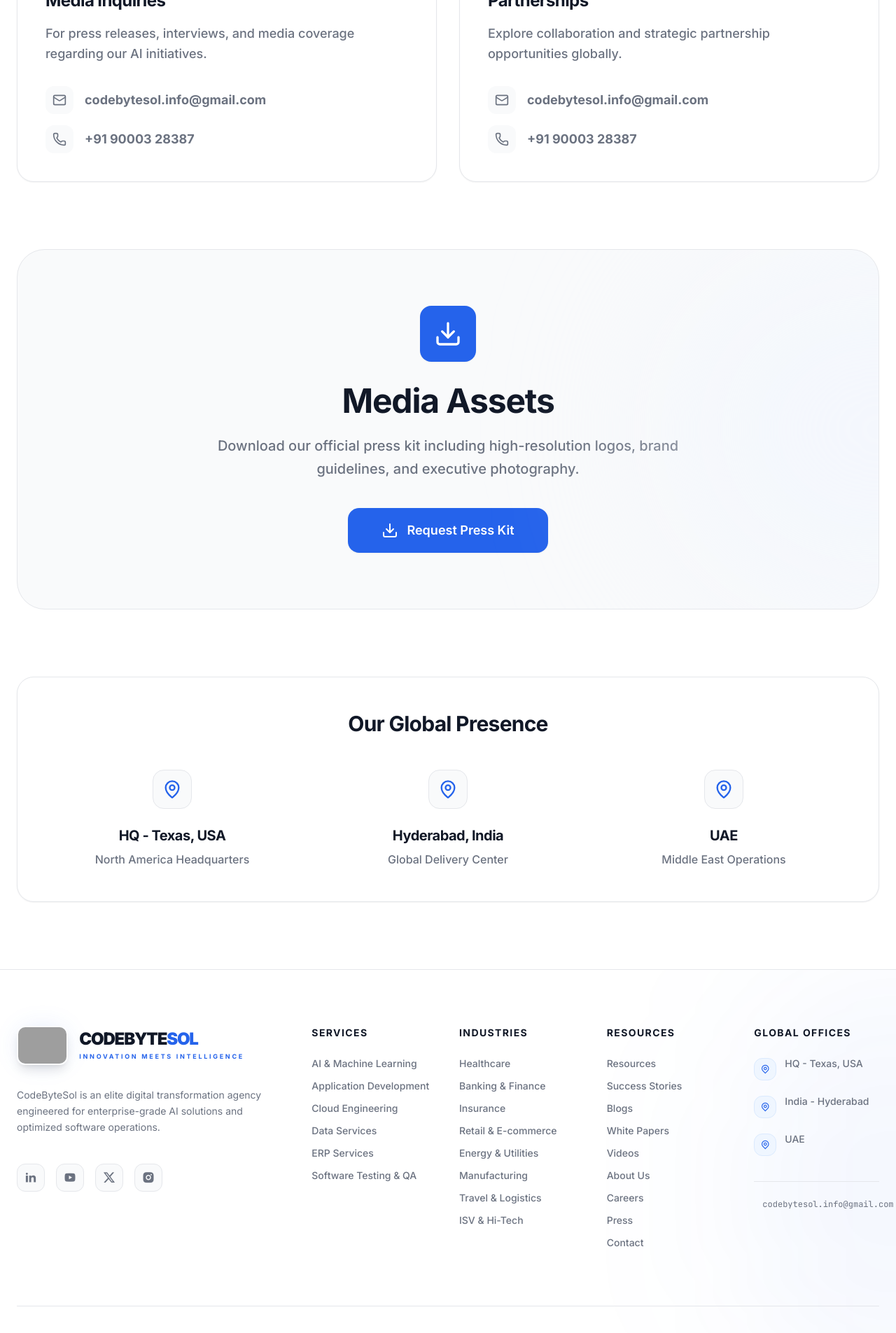
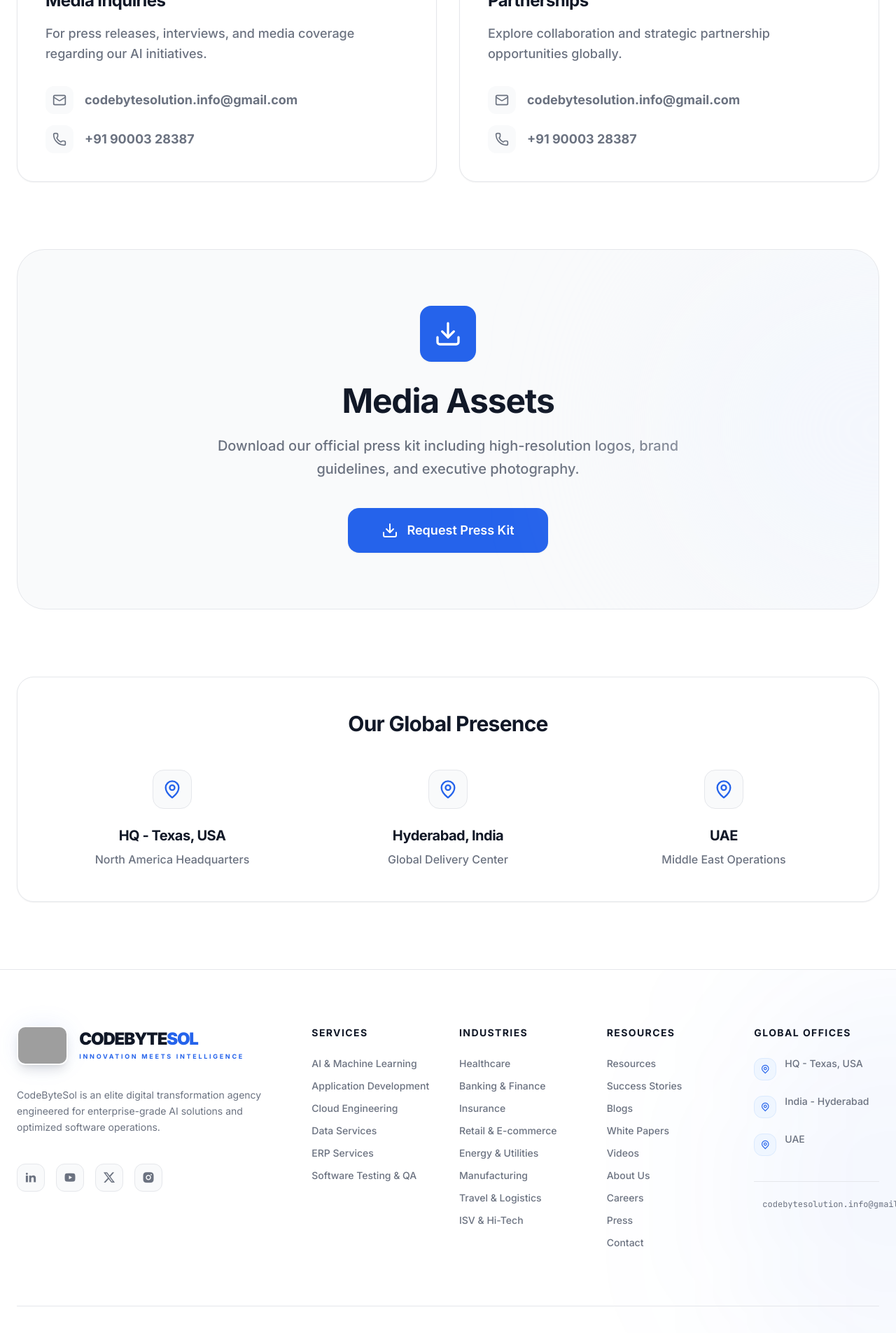
Before and after one commit to yanamala62/codebytesol, a React (Vite) app: page /press in a window 1280 px wide. Shown: the part 1720-3625 px from the top of the page at 70% size. Built offline with nearby package versions, Linux system fonts and the light colour scheme; grey boxes are pictures that could not be loaded; a web font is replaced by a local one.

Commit message:
mail fix

```diff
--- a/src/components/feature/Footer.tsx
+++ b/src/components/feature/Footer.tsx
@@ -89,9 +89,9 @@
               ))}
 
               <div className="pt-6 border-t border-border mt-4">
-                 <a href="mailto:codebytesol@gmail.com" className="text-text-muted hover:text-primary-500 text-xs font-mono transition-colors flex items-center gap-3">
+                 <a href="mailto:codebytesolution.info@gmail.com" className="text-text-muted hover:text-primary-500 text-xs font-mono transition-colors flex items-center gap-3">
                    <Mail className="w-4 h-4" />
-                   codebytesol.info@gmail.com
+                   codebytesolution.info@gmail.com
                  </a>
               </div>
             </div>
--- a/src/pages/contact/page.tsx
+++ b/src/pages/contact/page.tsx
@@ -52,7 +52,7 @@
   };
 
   const openGmail = () => {
-    const gmailUrl = `https://mail.google.com/mail/?view=cm&fs=1&to=codebytesol@gmail.com&su=${encodeURIComponent(formData.subject)}&body=${encodeURIComponent(`Name: ${formData.name}\nEmail: ${formData.email}\n\n${formData.message}`)}`;
+    const gmailUrl = `https://mail.google.com/mail/?view=cm&fs=1&to=codebytesolution.info@gmail.com&su=${encodeURIComponent(formData.subject)}&body=${encodeURIComponent(`Name: ${formData.name}\nEmail: ${formData.email}\n\n${formData.message}`)}`;
     window.open(gmailUrl, '_blank');
   };
 
@@ -103,7 +103,7 @@
                           </div>
                           <div>
                              <p className="text-[10px] font-bold text-text-faint uppercase tracking-widest mb-2">Email Advisory (Open in Gmail)</p>
-                             <p className="text-xl font-bold text-text-primary">codebytesol.info@gmail.com</p>
+                             <p className="text-xl font-bold text-text-primary">codebytesolution.info@gmail.com</p>
                           </div>
                        </div>
 
--- a/src/pages/press/page.tsx
+++ b/src/pages/press/page.tsx
@@ -104,11 +104,11 @@
                   For press releases, interviews, and media coverage regarding our AI initiatives.
                 </p>
                 <div className="space-y-4">
-                  <a href="mailto:codebytesol@gmail.com" className="flex items-center gap-4 text-text-muted hover:text-primary-500 transition-colors group">
+                  <a href="mailto:codebytesolution.info@gmail.com" className="flex items-center gap-4 text-text-muted hover:text-primary-500 transition-colors group">
                     <div className="w-10 h-10 rounded-xl bg-gray-50 flex items-center justify-center group-hover:bg-primary-50">
                       <Mail className="w-5 h-5" />
                     </div>
-                    <span className="text-lg font-bold">codebytesol.info@gmail.com</span>
+                    <span className="text-lg font-bold">codebytesolution.info@gmail.com</span>
                   </a>
                   <a href="tel:+919000328387" className="flex items-center gap-4 text-text-muted hover:text-primary-500 transition-colors group">
                     <div className="w-10 h-10 rounded-xl bg-gray-50 flex items-center justify-center group-hover:bg-primary-50">
@@ -131,11 +131,11 @@
                   Explore collaboration and strategic partnership opportunities globally.
                 </p>
                 <div className="space-y-4">
-                  <a href="mailto:codebytesol@gmail.com" className="flex items-center gap-4 text-text-muted hover:text-primary-500 transition-colors group">
+                  <a href="mailto:codebytesolution.info@gmail.com" className="flex items-center gap-4 text-text-muted hover:text-primary-500 transition-colors group">
                     <div className="w-10 h-10 rounded-xl bg-gray-50 flex items-center justify-center group-hover:bg-primary-50">
                       <Mail className="w-5 h-5" />
                     </div>
-                    <span className="text-lg font-bold">codebytesol.info@gmail.com</span>
+                    <span className="text-lg font-bold">codebytesolution.info@gmail.com</span>
                   </a>
                   <a href="tel:+919000328387" className="flex items-center gap-4 text-text-muted hover:text-primary-500 transition-colors group">
                     <div className="w-10 h-10 rounded-xl bg-gray-50 flex items-center justify-center group-hover:bg-primary-50">
--- a/src/pages/resources/success-stories/page.tsx
+++ b/src/pages/resources/success-stories/page.tsx
@@ -363,7 +363,7 @@
                     </p>
                     <Button
                       variant="secondary"
-                      onClick={() => window.location.href = "mailto:codebytesol@gmail.com"}
+                      onClick={() => window.location.href = "mailto:codebytesolution.info@gmail.com"}
                       className="w-full h-14 rounded-xl relative z-10 bg-white text-primary-600 hover:bg-gray-50 border-transparent"
                     >
                       <Mail className="w-5 h-5 mr-3" />
--- a/src/pages/resources/white-papers/page.tsx
+++ b/src/pages/resources/white-papers/page.tsx
@@ -254,7 +254,7 @@
               <Button
                 size="lg"
                 className="h-16 px-12 rounded-2xl relative z-10"
-                onClick={() => window.location.href = "mailto:codebytesol@gmail.com"}
+                onClick={() => window.location.href = "mailto:codebytesolution.info@gmail.com"}
               >
                 <Mail className="w-6 h-6 mr-3" />
                 Request Custom Strategy
```
